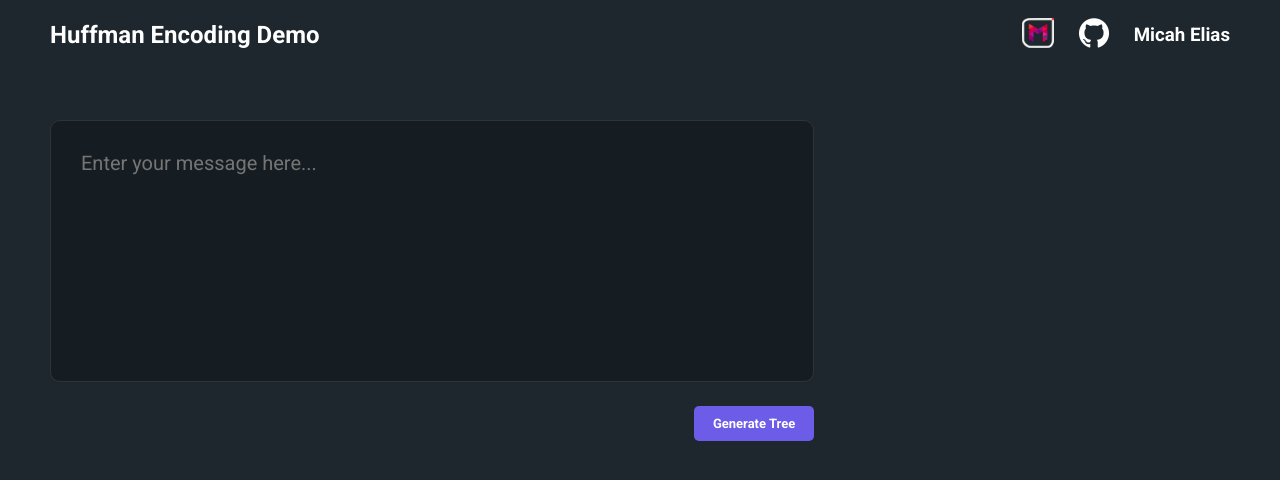
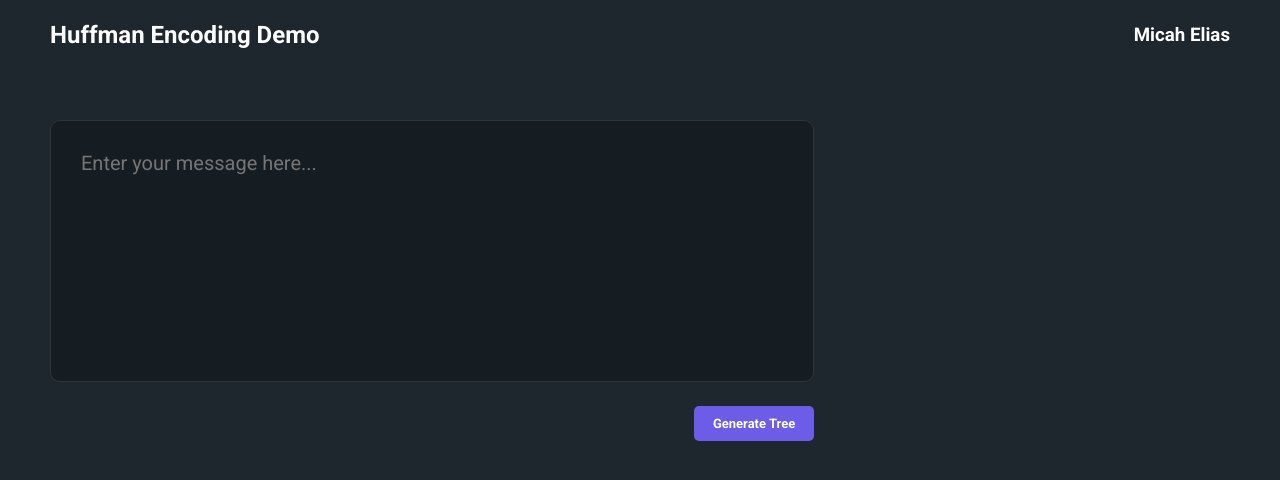
Before and after one commit to micahke/huffman-encoding, a React (Create React App) app: page / in a window 1280 px wide. Shown: the top 480 px of the page. Built offline with nearby package versions, Linux system fonts and the light colour scheme.

Commit message:
removed images

```diff
--- a/src/components/navbar.js
+++ b/src/components/navbar.js
@@ -1,17 +1,17 @@
-const git_light = require("../imgs/git-light.png");
-const m_logo = require("../imgs/m-logo.png");
+// const git_light = require("../imgs/git-light.png");
+// const m_logo = require("../imgs/m-logo.png");
 
 export default function Navbar() {
     return (
         <div className="navbar-main">
             <h2>Huffman Encoding Demo</h2>
             <div className="logo-name">
-                <a href="https://www.micahelias.com" target="_blank">
+                {/* <a href="https://www.micahelias.com" target="_blank">
                     <img className="git-light" src={m_logo} alt="logo" />
                 </a>
                 <a href="https://www.github.com/yumyumcurryman/huffman-encoding" target="_blank">
                     <img className="git-light" src={git_light} alt="logo" />
-                </a>
+                </a> */}
                 <h3>Micah Elias</h3>
             </div>
         </div>
```
